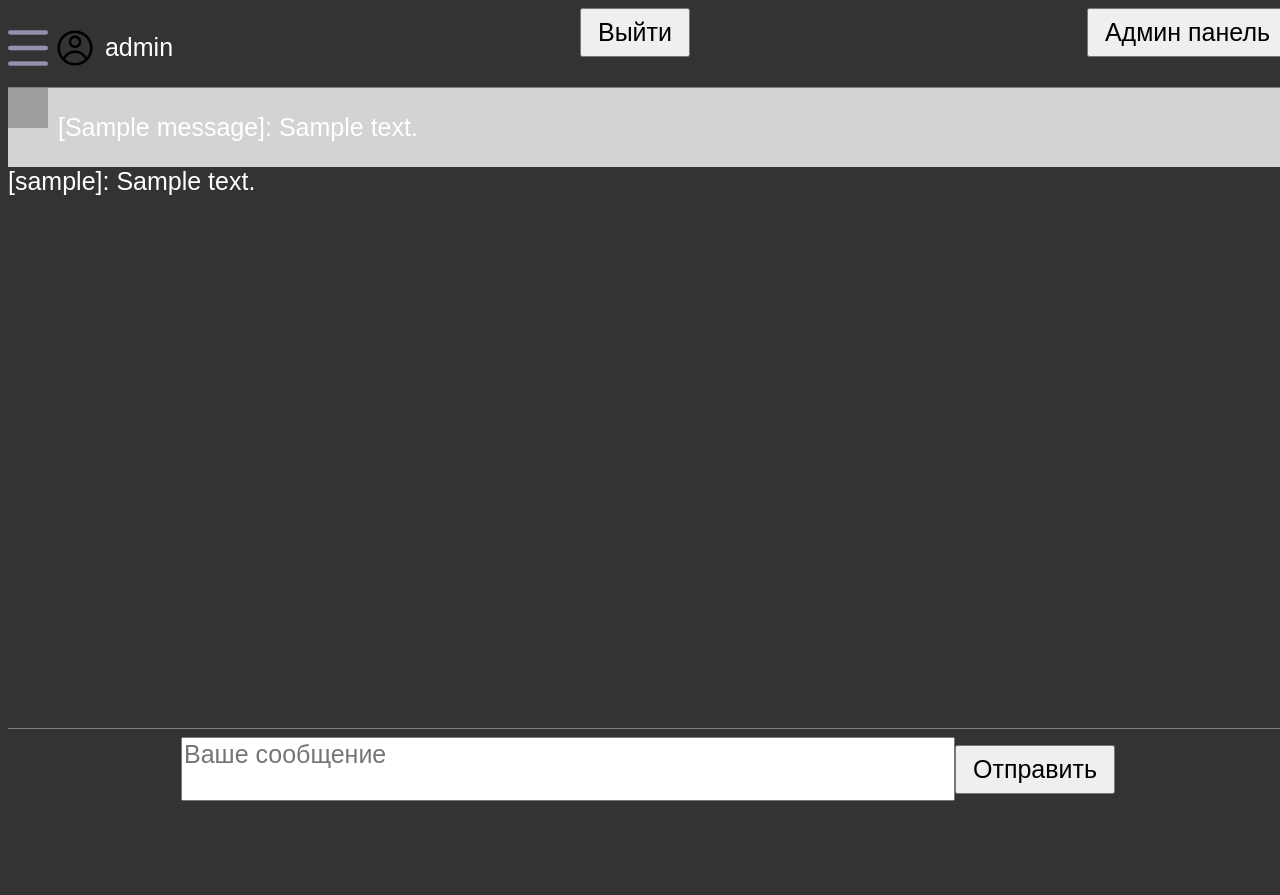
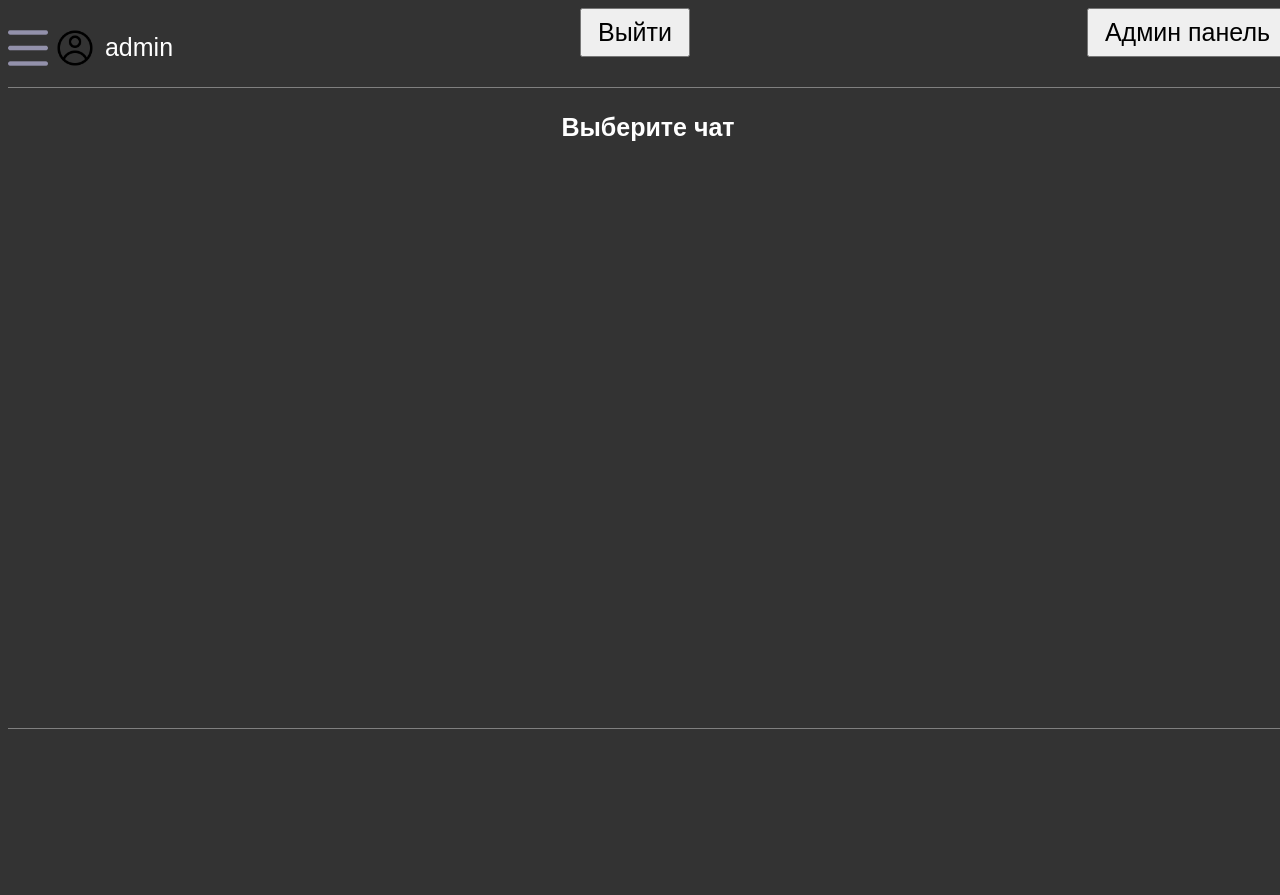
Before and after one commit to TestingPython-uv/flask_chat, a Flask app: page /index in a window 1280 px wide. Run offline with Flask 3, Linux system fonts and the light colour scheme; a user stored in the database is signed in; tables that the repository leaves empty hold one stand-in row (values such as "Sample post"); some libraries are stand-ins or nearby versions; grey boxes are pictures that could not be loaded.

Commit message:
Последний коммит до изменения index.html для чатов

```diff
--- a/db.py
+++ b/db.py
@@ -124,7 +124,7 @@ class DataBase:
 
             # channels_id, friend_users_id = "x;x;x;"
 
-            channels_id_str, friends_id_str = cursor.fetchall()
+            channels_id_str, friends_id_str = cursor.fetchone()
             channels_id = channels_id_str.split(";") if channels_id_str else []
             friends_id = friends_id_str.split(";") if friends_id_str else []
 
@@ -138,7 +138,8 @@ class DataBase:
             cursor = conn.cursor()
 
             cursor.execute(f"SELECT friend_users_id FROM {users_table} WHERE login = ?", (username,))
-            line_friends = cursor.fetchone()[0] if cursor.fetchone()[0] is not None else ""
+            row = cursor.fetchone()
+            line_friends = row[0] if row and row[0] is not None else ""
             line_friends += friend_username + ";"
 
             cursor.execute(f"UPDATE {users_table} SET friend_users_id = ? WHERE login = ?", (line_friends, username))
--- a/static/base-style.css
+++ b/static/base-style.css
@@ -173,14 +173,15 @@ th, td {
     flex-direction: row;
     gap: 7px;
     align-items: center;
+    width: 100%;
 }
 .show-bg {
     background-color: #404040;
     border: 1px solid grey;
 }
-#input-chats {
+.input-chats {
     display: flex;
     flex-direction: column;
     gap: 5px;
-    width: auto; /* или убрать width:100% */
+    width: auto;
 }
--- a/templates/base.html
+++ b/templates/base.html
@@ -18,7 +18,15 @@
             <input type="text" placeholder="Найти пользователя" id="person_login">
             <button onclick="find_person()"><img src="{{ url_for('static', filename='find.png') }}" width="40px" height="40px"></button>
 
-            <div id="input-chats"></div>
+            <div id="found-users" style="display: none;" class="input-chats">
+                <h1>Поиск</h1>
+                <div id="found-users-2"></div>
+            </div>
+
+            <div class="input-chats" id="input-chats">
+                <h1>Друзья</h1>
+                <div id="input-chats-2"></div>
+            </div>
         </div>
     </div>
     <section class="base-section">
@@ -72,7 +80,7 @@
                     data.channels.forEach(channel => {
                         const button_channel = document.createElement("button");
                         button_channel.textContent = channel[0].toUpperCase();
-                        button_channel.classList.app("button-link", "shaped", "channel-icon");
+                        button_channel.classList.add("button-link", "shaped", "channel-icon");
                         burger_menu.appendChild(button_channel);
                     });
                 });
@@ -92,12 +100,15 @@
             left_burger_menu.style.borderRight = "1px solid grey";
             left_burger_menu.style.marginRight = "5px";
 
+            const input_chats = document.getElementById("input-chats-2");
+            input_chats.innerHTML = "";
+
             fetch("{{ conn_type }}://{{ main_ip }}/index", {
                     method: "POST",
                     headers: {
                         "Content-Type": "application/x-www-form-urlencoded"
                     },
-                    body: URLSearchParams({
+                    body: new URLSearchParams({
                         get_user_chats: "1"
                     })
                 })
@@ -106,10 +117,11 @@
                     data.friends.forEach(username => {
                         const user_chat_button = document.createElement("button");
                         user_chat_button.innerHTML = `
-                            <img src={{ url_for('static', filename='account.png') }} width='40px' height='40px'>
+                            <img src="{{ url_for('static', filename='account.png') }}" width='40px' height='40px'>
                             <p>${username}</p>
                         `;
-                        user_chat_button.className = "button-link";
+                        user_chat_button.classList.add("button-link", "row-form", "show-bg");
+                        input_chats.appendChild(user_chat_button);
                         // ТУТ ИЗМЕНИТЬ: добавить обработку при нажатии на чат с пользователем;
                     });
                 });
@@ -117,8 +129,12 @@
 
         function find_person() {
             const user_to_find = document.getElementById("person_login").value;
-            const contaier = document.getElementById("input-chats");
-            contaier.innerHTML = "";
+
+            const main_container = document.getElementById("found-users");
+            main_container.style.display = "block";
+
+            const container = document.getElementById("found-users-2");
+            container.innerHTML = "";
 
             fetch("{{ conn_type }}://{{ main_ip }}/index", {
                 method: "POST",
@@ -132,13 +148,11 @@
             })
             .then(response => response.json())
             .then(data => {
-                 const right_menu = document.querySelector(".right-burger-menu");
-
                 // data.username
                 if (data.exists) {
                     const user_chat_button = document.createElement("button");
                     user_chat_button.innerHTML = `
-                        <img src={{ url_for('static', filename='account.png') }} width='40px' height='40px'>
+                        <img src="{{ url_for('static', filename='account.png') }}" width='40px' height='40px'>
                         <p>${user_to_find}</p>
                     `;
                     user_chat_button.classList.add("button-link", "row-form", "show-bg");
@@ -146,13 +160,13 @@
                         window.location.href = `{{ conn_type }}://{{ main_ip }}/profile?user=${user_to_find}`;
                     };
 
-                    contaier.appendChild(user_chat_button);
+                    container.appendChild(user_chat_button);
                     // ТУТ ИЗМЕНИТЬ: добавить обработку открытия чата
                 } else {
                     const error = document.createElement("p");
                     error.textContent = "Пользователь не найден";
                     error.style.color = "red";
-                    contaier.appendChild(error);
+                    container.appendChild(error);
                 }
             });
         }
--- a/templates/index.html
+++ b/templates/index.html
@@ -3,31 +3,14 @@
 {% block content %}
     <section class="index-section">
         <main class="space-between">
-            <div id="scroll">
+            <h1 style="text-align: center;">Выберите чат</h1>
+
+            <div id="scroll" style="display: none;">
                 {% for message in messages %}
-                    {% if message.type == "2" %}
-                    <!-- Если это обычное сообщение (не ответ) -->
-
-                        <button class="button-link" onclick="window.location.href = '{{ conn_type }}://{{ main_ip }}/profile?user={{ message.sender }}'">
-                            [{{ message.sender }}]:
-                        </button>
-                        <button onclick="show_msg_funcs('msg-{{ message.index }}')" class="button-link" id="btn-text">{{ message.text }}</button>
-                    {% else %}
-                    <!-- Если это ответ на сообщение -->
-                        <input type="hidden" id="question-sender" value="{{ message.question_sender }}">
-                        <input type="hidden" id="question-text" value="{{ message.text }}">
-
-                        <script>message_type = "answer";</script>
-
-                        <div class="question-sender">
-                            <img src="{{ url_for('static', filename='arrow.png') }}" width="40px" height="40px">
-                            <p>[{{ message.question_sender }}]: {{ message.question_text }}</p>
-                        </div>
-                        <div class="answer-sender">
-                            <button class="button-link">[{{ message.sender }}]: </button>
-                            <button onclick="show_msg_funcs('msg-{{ message.index }}')" class="button-link" id="btn-text">{{ message.text }}</button>
-                        </div>
-                    {% endif %}
+                    <button class="button-link" onclick="window.location.href = '{{ conn_type }}://{{ main_ip }}/profile?user={{ message.sender }}'">
+                        [{{ message.sender }}]:
+                    </button>
+                    <button onclick="show_msg_funcs('msg-{{ message.index }}')" class="button-link" id="btn-text">{{ message.text }}</button>
 
                     <div class="msg-funcs" style="display: none;" id="msg-{{ message.index }}">
                         {% if login == message.sender %}
@@ -51,11 +34,13 @@
                     <br>
                 {% endfor %}
             </div>
+
             <div id="answer-fild" style="display: none;">
                 <img src="{{ url_for('static', filename='arrow.png') }}" width="40px" height="40px">
             </div>
         </main>
-        <footer>
+
+        <footer style="display: none;">
             <textarea type="text" placeholder="Ваше сообщение" id="message"></textarea>
             <button onclick="send_text()">Отправить</button>
         </footer>
```
Also changed, not shown: chat.db.
